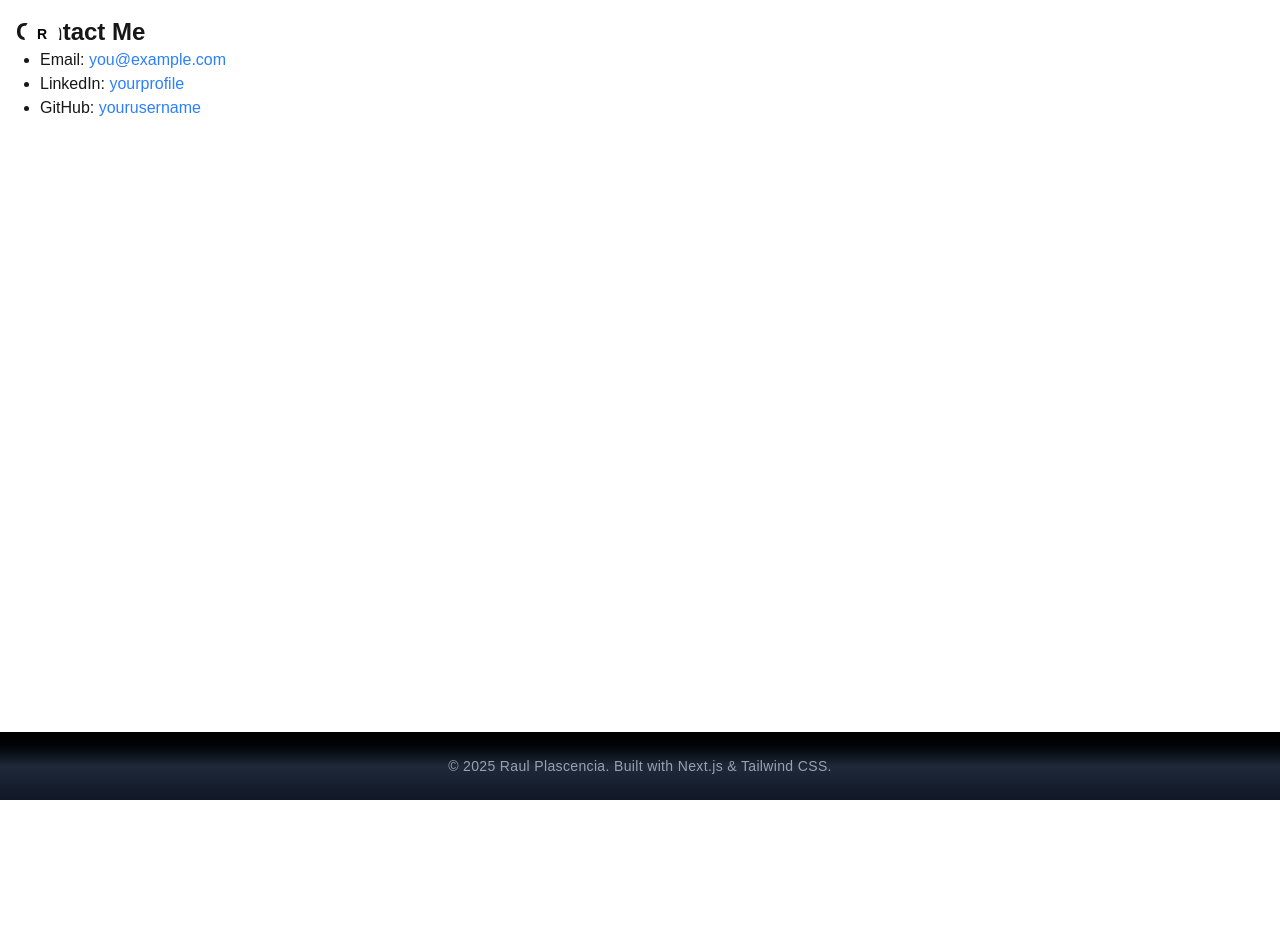
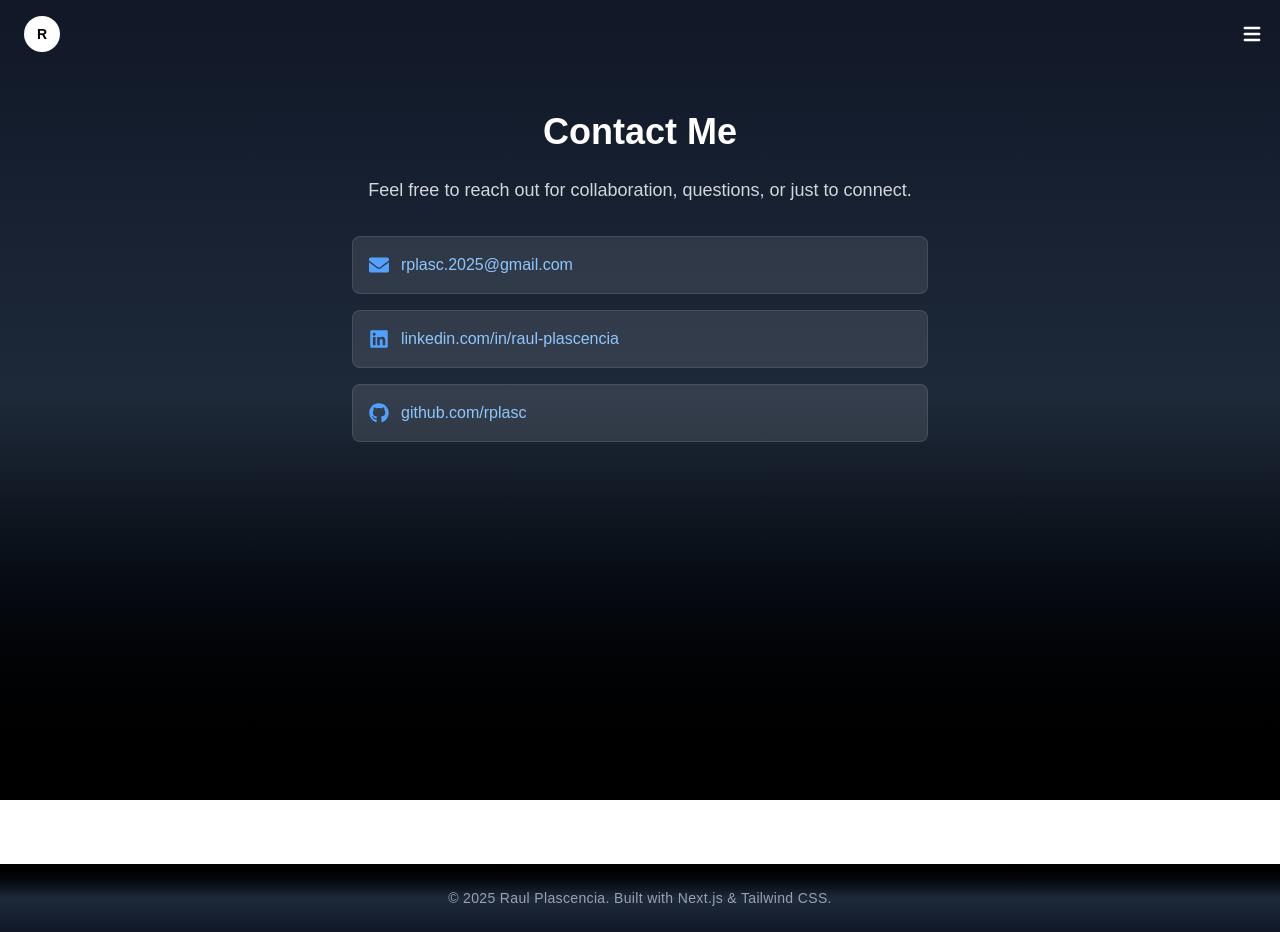
Before and after one commit to rplasc/portfolio, a Next.js app: page /contact in a window 1280 px wide. Before the commit the page ends 800 px from the top, so only its background shows below. Built offline with nearby package versions, Linux system fonts and the light colour scheme.

Commit message:
Designed Contact Page and added new profile picture

```diff
--- a/src/app/about/page.tsx
+++ b/src/app/about/page.tsx
@@ -53,10 +53,10 @@ export default function AboutPage() {
       <main className="bg-gradient-to-b from-gray-900 via-gray-800 to-black text-white pt-32 px-6">
         <section id="about" className="max-w-3xl mx-auto text-center mb-24">
           <Image
-            src="/profile.png"
+            src="/profile.jpg"
             alt="Raul Plascencia"
-            width={160}
-            height={160}
+            width={320}
+            height={320}
             className="rounded-full border-2 border-white shadow-lg hover:shadow-blue-500/30 transition mx-auto mb-6"
           />
           <motion.h1
--- a/src/app/contact/page.tsx
+++ b/src/app/contact/page.tsx
@@ -1,12 +1,73 @@
+'use client';
+
+import { motion } from 'framer-motion';
+import { FaEnvelope, FaLinkedin, FaGithub } from 'react-icons/fa';
+
+const contactItems = [
+  {
+    icon: <FaEnvelope className="text-blue-400 text-xl" />,
+    label: 'Email',
+    value: 'rplasc.2025@gmail.com',
+    href: 'mailto:rplasc.2025@gmail.com',
+  },
+  {
+    icon: <FaLinkedin className="text-blue-400 text-xl" />,
+    label: 'LinkedIn',
+    value: 'linkedin.com/in/raul-plascencia',
+    href: 'https://linkedin.com/in/raul-plascencia',
+  },
+  {
+    icon: <FaGithub className="text-blue-400 text-xl" />,
+    label: 'GitHub',
+    value: 'github.com/rplasc',
+    href: 'https://github.com/rplasc',
+  },
+];
+
 export default function ContactPage() {
   return (
-    <div className="p-4">
-      <h1 className="text-2xl font-semibold">Contact Me</h1>
-      <ul className="list-disc ml-6">
-        <li>Email: <a href="mailto:you@example.com" className="text-blue-500">you@example.com</a></li>
-        <li>LinkedIn: <a href="https://linkedin.com/in/yourprofile" className="text-blue-500">yourprofile</a></li>
-        <li>GitHub: <a href="https://github.com/yourusername" className="text-blue-500">yourusername</a></li>
-      </ul>
-    </div>
+    <main className="bg-gradient-to-b from-gray-900 via-gray-800 to-black text-white pt-28 px-6 min-h-screen">
+      <section className="max-w-xl mx-auto text-center">
+        <motion.h1
+          className="text-4xl font-bold mb-6"
+          initial={{ opacity: 0, y: 20 }}
+          animate={{ opacity: 1, y: 0 }}
+          transition={{ duration: 0.6 }}
+        >
+          Contact Me
+        </motion.h1>
+
+        <motion.p
+          className="text-gray-300 mb-8 text-lg"
+          initial={{ opacity: 0 }}
+          animate={{ opacity: 1 }}
+          transition={{ delay: 0.2, duration: 0.6 }}
+        >
+          Feel free to reach out for collaboration, questions, or just to connect.
+        </motion.p>
+
+        <div className="space-y-4 text-left">
+          {contactItems.map((item, index) => (
+            <motion.div
+              key={item.label}
+              initial={{ opacity: 0, y: 20 }}
+              animate={{ opacity: 1, y: 0 }}
+              transition={{ delay: 0.4 + index * 0.15, duration: 0.5 }}
+              className="flex items-center gap-3 bg-white/10 p-4 rounded-lg border border-white/10"
+            >
+              {item.icon}
+              <a
+                href={item.href}
+                target="_blank"
+                rel="noopener noreferrer"
+                className="text-blue-300 hover:underline"
+              >
+                {item.value}
+              </a>
+            </motion.div>
+          ))}
+        </div>
+      </section>
+    </main>
   );
 }
```
Also changed, not shown: public/pleadingcat.png (renamed from public/profile.png), public/profile.jpg (added).
